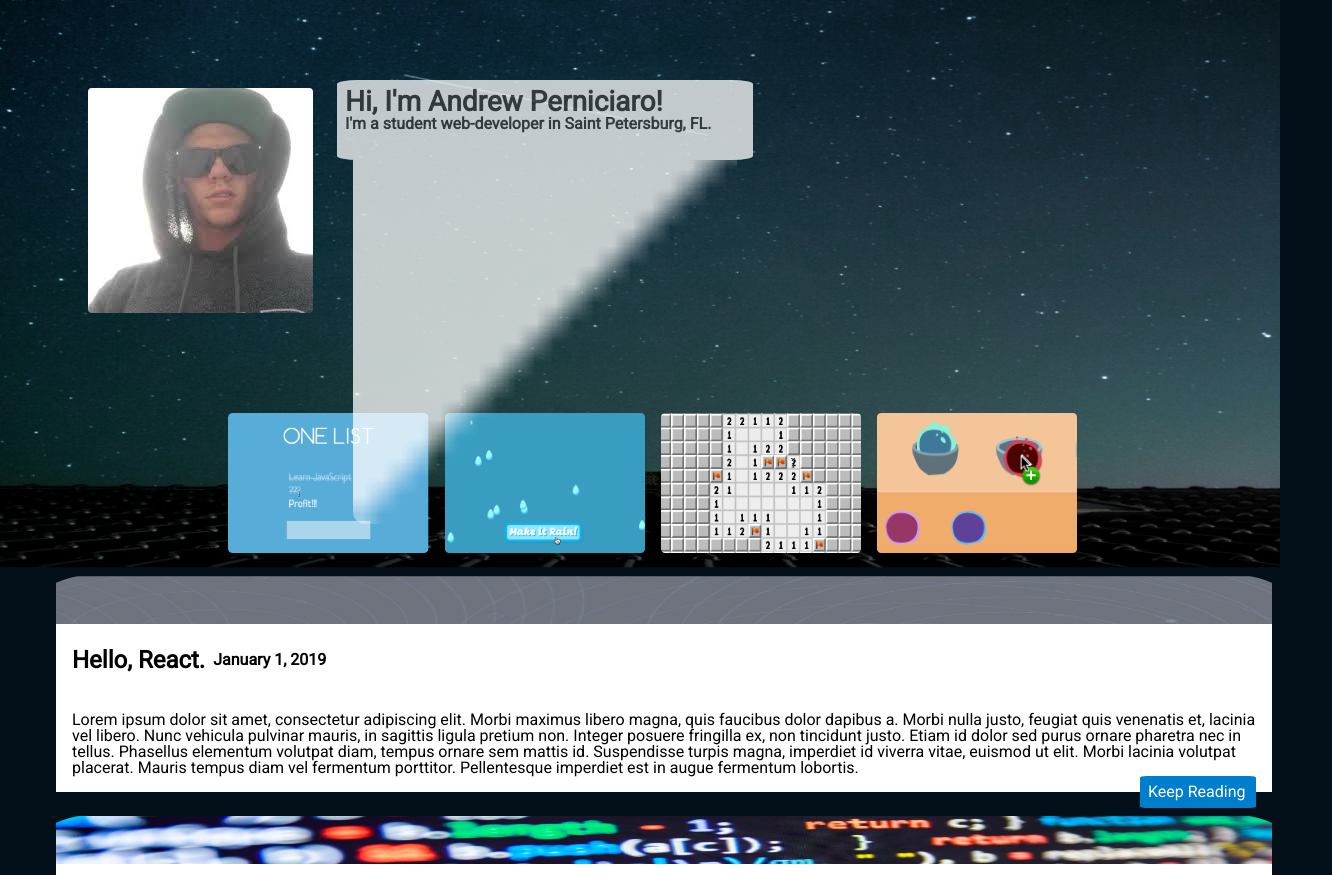
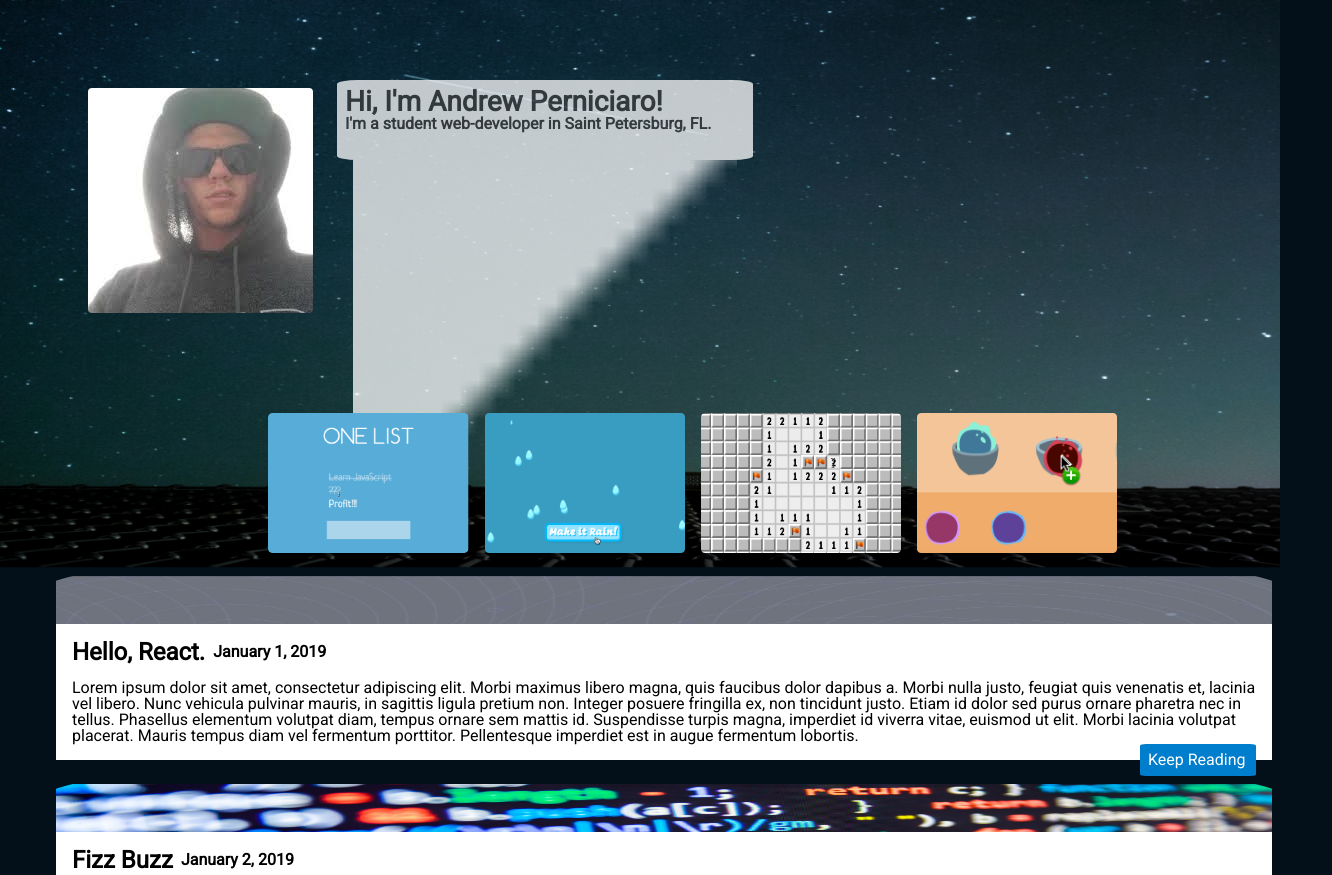
Before and after one commit to aperniciaro/portfolio, a website: page public/index.html in a window 1280 px wide. Shown: the top 875 px of the page, 1332 px wide, since content can reach past the window. Drawn offline with Linux system fonts and the light colour scheme.

Commit message:
Continued formatting

```diff
--- a/public/index.html
+++ b/public/index.html
@@ -26,29 +26,37 @@
             <img class="triangle" src="/images/tri.png" alt="quotation arrow" />
           </section>
       </section>
-      <section class="projects">
+      <ul class="projects">
+        <li>
         <a>
           <img src="/images/sliced/one-list-slice.png" alt="one list slice" />
         </a>
+        </li>
+        <li>
         <a>
           <img
             src="/images/sliced/make-it-rain-slice.png"
             alt="make it rain slice"
           />
         </a>
+        </li>
+        <li>
         <a>
           <img
             src="/images/sliced/bomb-sniffer-slice.png"
             alt="bomb sniffer slice"
           />
         </a>
+        </li>
+        <li>
         <a>
           <img
             src="/images/sliced/sensei-sense-slice.png"
             alt="sensei sense slice"
           />
         </a>
-      </section>
+        </li>
+      </ul>
     </header>
 
     <section class="blog">
--- a/public/screen.css
+++ b/public/screen.css
@@ -8,8 +8,8 @@ html {
 }
 
 body {
+  min-height: 100%;
   margin: 0;
-  min-height: 100%;
   background-color: rgb(3 16 25);
 }
 
@@ -66,12 +66,11 @@ h4 {
 }
 
 .triangle {
-  opacity: 1;
   position: relative;
   position: bottom;
 }
 
-.projects {
+ul {
   display: flex;
   flex: wrap;
   justify-content: column;
@@ -82,9 +81,11 @@ h4 {
   position: bottom;
   /* second background not working */
   background-color: rgba(3 16 25 1);
+  z-index: 2;
+  list-style: none;
 }
 
-.projects img {
+ul img {
   padding: 0 0.5rem 0 0.5rem;
 }
 
@@ -114,6 +115,7 @@ h4 {
 #blog-post-1 {
   background-image: url(/images/react.png);
   /* position translation not working */
+  background-position-y: 60%;
 }
 
 .blog article div {
@@ -121,22 +123,24 @@ h4 {
   margin: 0;
 }
 
+.blog article div header {
+  display: flex;
+  flex-direction: row;
+  align-items: center;
+  margin: 0;
+  padding: 1rem 0 0 1rem;
+}
+
 h1 {
   font-weight: bold;
   font-size: 1.5rem;
+  margin: 0;
 }
 
 h2 {
   font-size: 1rem;
   padding-left: 0.5rem;
-}
-
-.blog article div header {
-  display: flex;
-  flex-direction: row;
-  align-items: center;
   margin: 0;
-  padding-left: 1rem;
 }
 
 .blog article div p {
```
Lines whose indentation alone changed are shown as unchanged.
